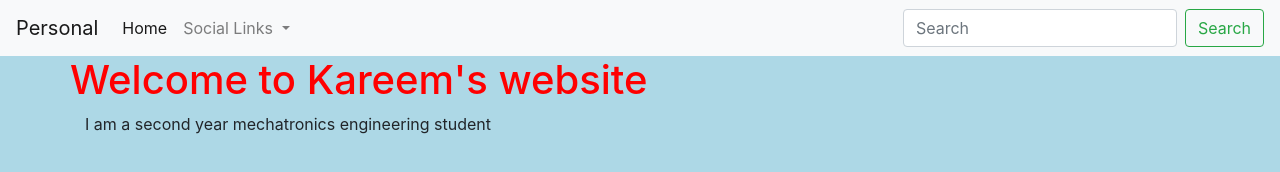
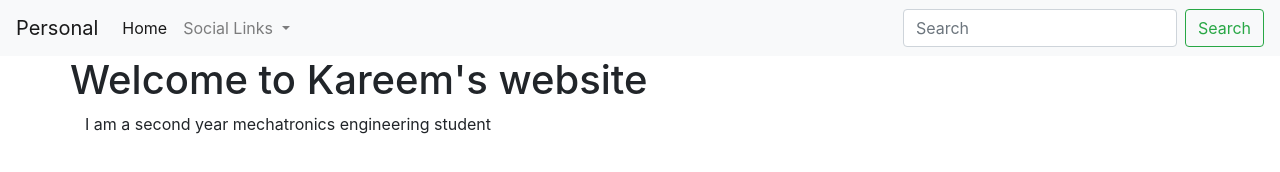
Before and after one commit to Karimbog/karimbog.github.io, a plain HTML site: page index.html in a window 1280 px wide. Drawn offline with nearby package versions, Linux system fonts and the light colour scheme.

Commit message:
Update style.css

```diff
--- a/style.css
+++ b/style.css
@@ -1,10 +1,3 @@
-body, html {
-    background-color: lightblue;
-}
-
-h1{
-    color:red;
-}
 
 .main{
     padding-left;
```
